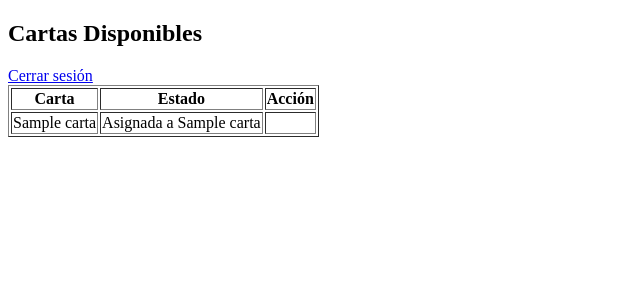
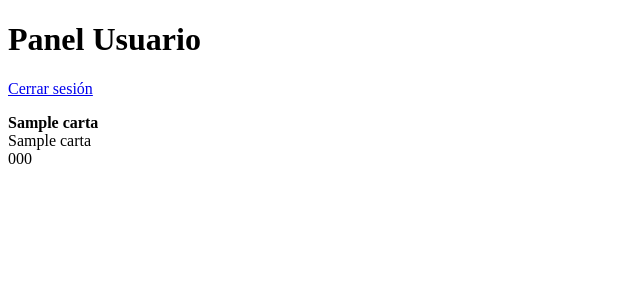
Before and after one commit to BenjaminAG/Baraja-sorteo, a Flask app: template baraja_sorteo_completo/templates/usuario.html in a window 1280 px wide. Shown: the top 300 px of the page, without its empty margins (0-640 px from the left). Run offline with Flask 3, Linux system fonts and the light colour scheme; the template is opened without the code that fills it: most values are stand-ins (such as "Sample title", 1, 10 or a date in 2020).

Commit message:
Update usuario.html

```diff
--- a/baraja_sorteo_completo/templates/usuario.html
+++ b/baraja_sorteo_completo/templates/usuario.html
@@ -1,29 +1,31 @@
 <!DOCTYPE html>
-<html>
+<html lang="es">
 <head>
-    <title>Usuario - Sorteo</title>
+    <meta charset="UTF-8">
+    <title>Panel Usuario - Sorteo</title>
+    <link rel="stylesheet" href="{{ url_for('static', filename='style.css') }}">
 </head>
 <body>
-    <h2>Cartas Disponibles</h2>
-    <a href="{{ url_for('logout') }}">Cerrar sesión</a>
-    <table border="1">
-        <tr><th>Carta</th><th>Estado</th><th>Acción</th></tr>
+    <h1>Panel Usuario</h1>
+    <p><a href="{{ url_for('logout') }}">Cerrar sesión</a></p>
+
+    <div class="cartas">
         {% for carta in cartas %}
-        <tr>
-            <td>{{ carta['carta'] }}</td>
-            <td>{{ 'Disponible' if not carta['nombre'] else 'Asignada a ' ~ carta['nombre'] }}</td>
-            <td>
-            {% if not carta.nombre %}
-            <form method="POST">
-              <input type="hidden" name="carta_id" value="{{ carta.id }}">
-              <input type="text" name="nombre" placeholder="Nombre" required>
-              <input type="text" name="telefono" placeholder="Teléfono" required>
-              <button type="submit">Asignar</button>
-            </form>
-            {% endif %}
-            </td>
-        </tr>
+            <div class="carta {% if carta.nombre %}asignada{% endif %}">
+                <strong>{{ carta.carta }}</strong><br>
+                {% if carta.nombre %}
+                    <span>{{ carta.nombre }}</span><br>
+                    <span>{{ carta.telefono }}</span>
+                {% else %}
+                    <form method="POST">
+                        <input type="hidden" name="carta_id" value="{{ carta.id }}">
+                        <input type="text" name="nombre" placeholder="Nombre" required><br>
+                        <input type="text" name="telefono" placeholder="Teléfono" required><br>
+                        <button class="btn" type="submit">Asignar</button>
+                    </form>
+                {% endif %}
+            </div>
         {% endfor %}
-    </table>
+    </div>
 </body>
 </html>
```
